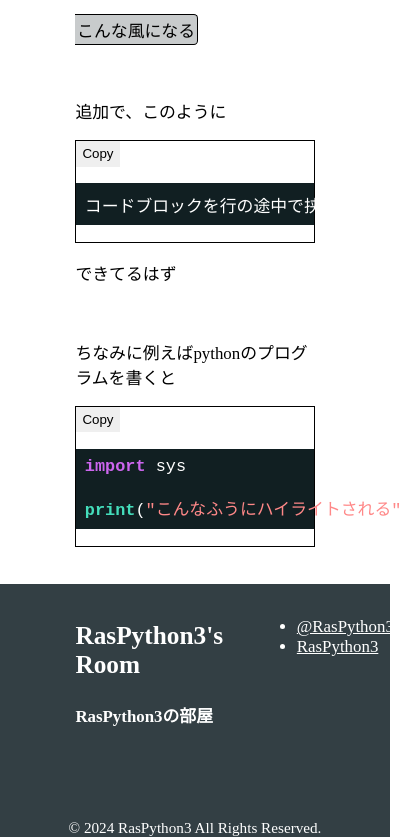
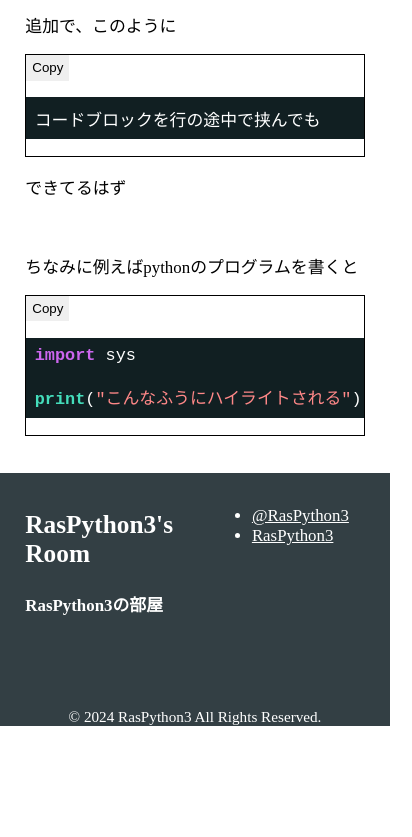
Before and after one commit to RasPython3/homepage, a plain HTML site: page articles/202408010000/index.html in a window 390 px wide. Shown: the part 1487-2324 px from the top of the page, 412 px wide, since content can reach past the window. After the commit the page ends 2213 px from the top, so only its background shows below. Drawn offline with Linux system fonts and the light colour scheme.

Commit message:
Add responsible style

```diff
--- a/css/index.css
+++ b/css/index.css
@@ -1,5 +1,12 @@
 :root {
   font-size: 2vh;
+  --side-margin: 15%;
+}
+
+@media (max-width: 640px) {
+  :root {
+    --side-margin: 0.5rem;
+  }
 }
 
 body {
@@ -9,9 +16,11 @@ body {
 div.main {
   display: inline-block;
   min-height: calc(100vh - 23rem);
-  width: 70%;
+  width: calc(100% - 2 * var(--side-margin));
   margin-left: 15%;
+  margin-left: var(--side-margin);
   margin-right: 15%;
+  margin-right: var(--side-margin);
   padding: 1rem;
   box-sizing: border-box;
 }
--- a/footer.html
+++ b/footer.html
@@ -7,6 +7,8 @@
     width: 100%;
     padding-left: 15%;
     padding-right: 15%;
+    padding-left: var(--side-margin);
+    padding-right: var(--side-margin);
     flex-direction: column;
     justify-content: space-between;
     box-sizing: border-box;
```
